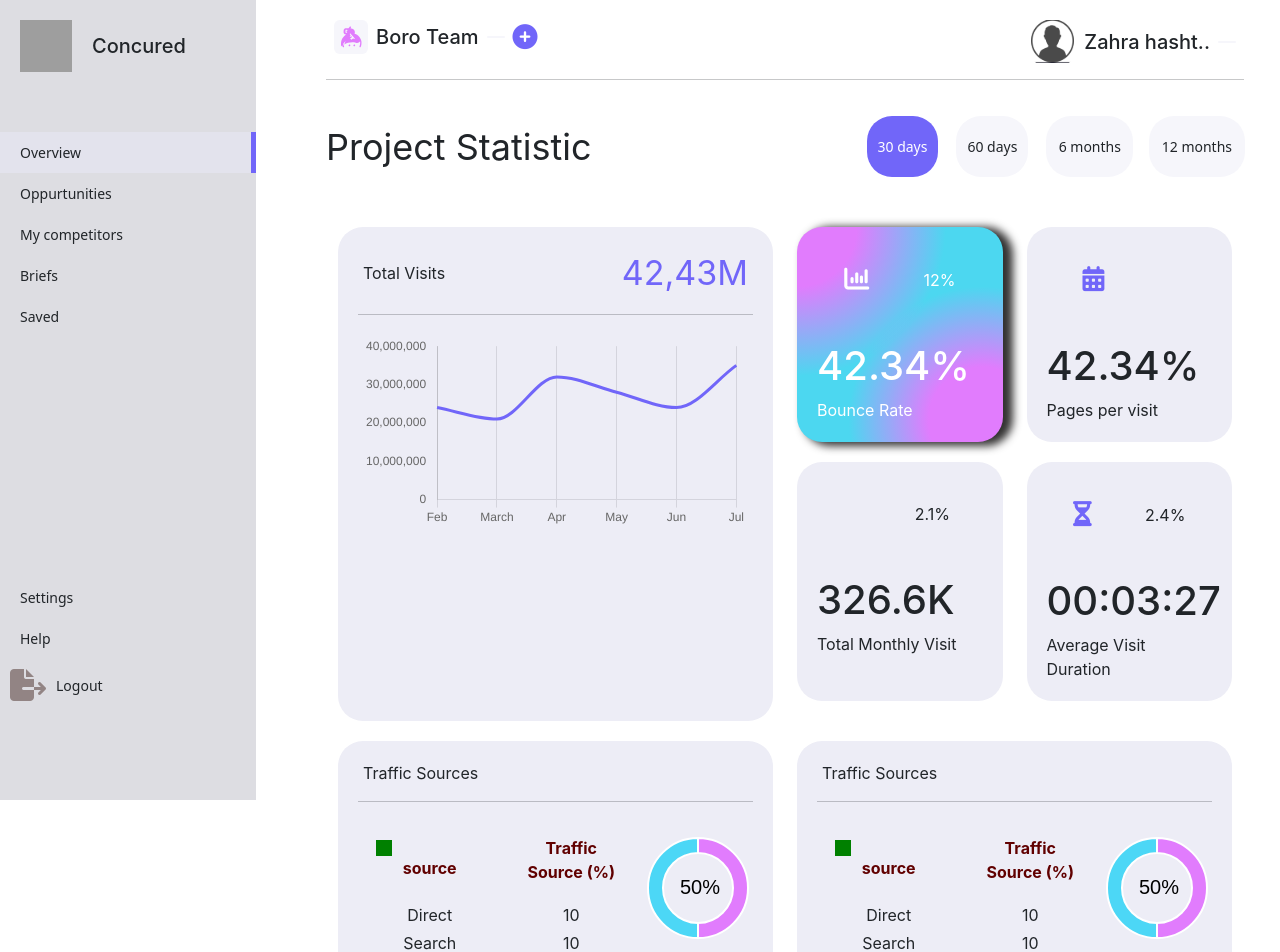
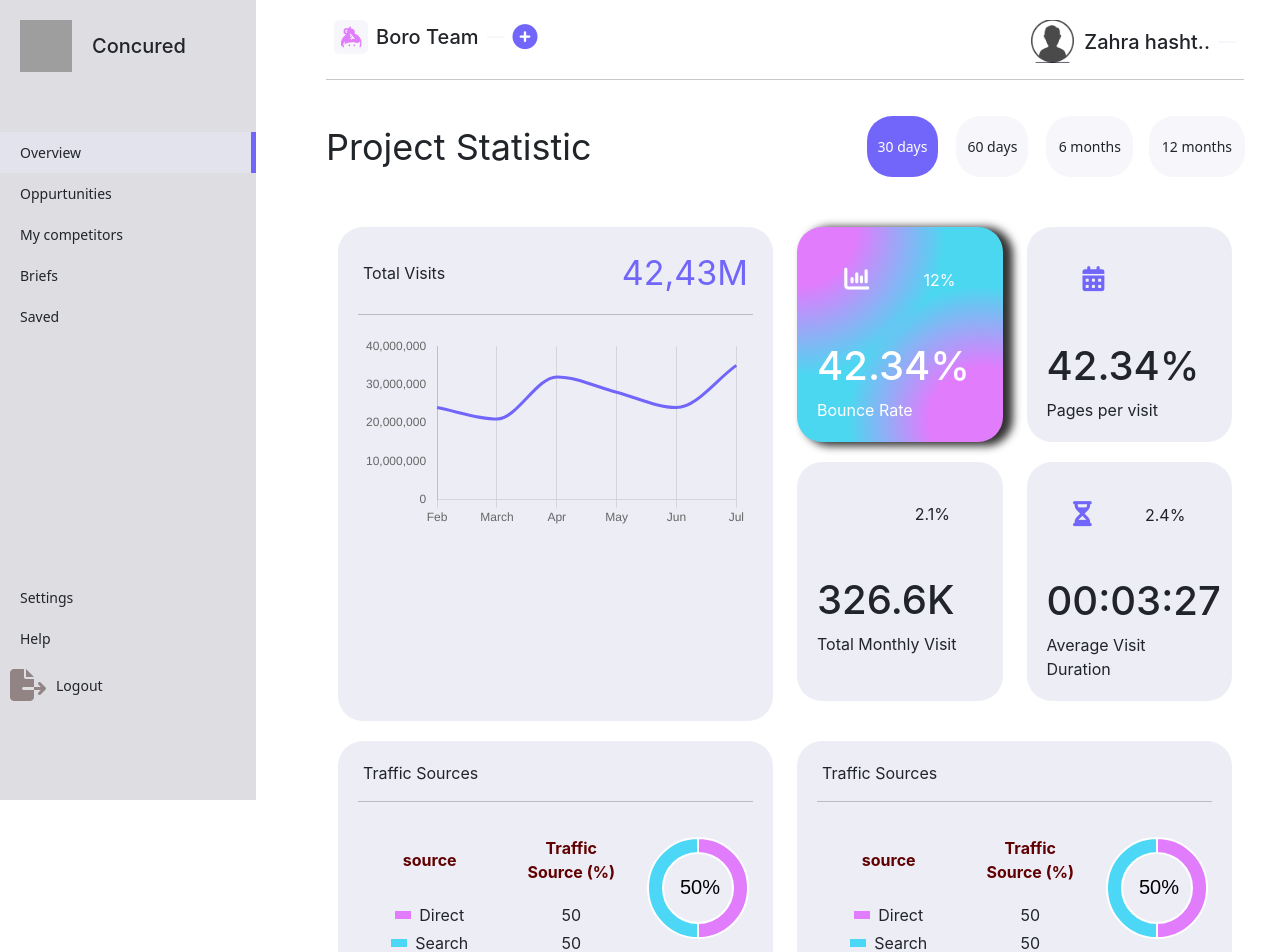
Before and after one commit to ishaanwadhwa/reactjs-dashboard-rooba, a React (Create React App) app: page / in a window 1280 px wide. Shown: the top 952 px of the page. Built offline with nearby package versions, Linux system fonts and the light colour scheme; grey boxes are pictures that could not be loaded; some icons are missing.

Commit message:
added colors to table

```diff
--- a/src/pages/dashboard/components/overview/Overview.js
+++ b/src/pages/dashboard/components/overview/Overview.js
@@ -264,22 +264,38 @@ function TrafficSourcesInfoBox() {
 <thead className="tableHead">
 <tr>
 <th>
-  <div style={{
-    background : "green",
-    height : "1rem",
-    width : "1rem"
-  }}></div>  source</th>
+  source</th>
 <th>Traffic Source (%)</th>
 </tr>
 </thead>
 <tbody>
 <tr>
-<td>Direct</td>
-<td>10</td>
+<td>
+    <div className="flex-table-cell">
+
+<div style={{
+    background : "#E17CFD",
+    height : "0.5rem",
+    width : "1rem",
+    marginRight : '0.5rem'
+
+  }}></div> Direct
+        </div>
+</td>
+<td>50</td>
 </tr>
 <tr>
-<td>Search</td>
-<td>10</td>
+<td>
+    <div className="flex-table-cell">
+
+<div style={{
+    background : "#4CD7F6",
+    height : "0.5rem",
+    width : "1rem",
+    marginRight : '0.5rem'
+  }}></div> Search
+        </div>
+</td><td>50</td>
 </tr>
 </tbody>
 </table>
--- a/src/pages/dashboard/components/overview/Overview.scss
+++ b/src/pages/dashboard/components/overview/Overview.scss
@@ -82,6 +82,12 @@ padding: 20px 5px;
 
 
 
+
+                }
+                .flex-table-cell {
+                    display: flex;
+                    align-items: center;
+                    justify-content: center;
                 }
             }
             align-items: center;
```
